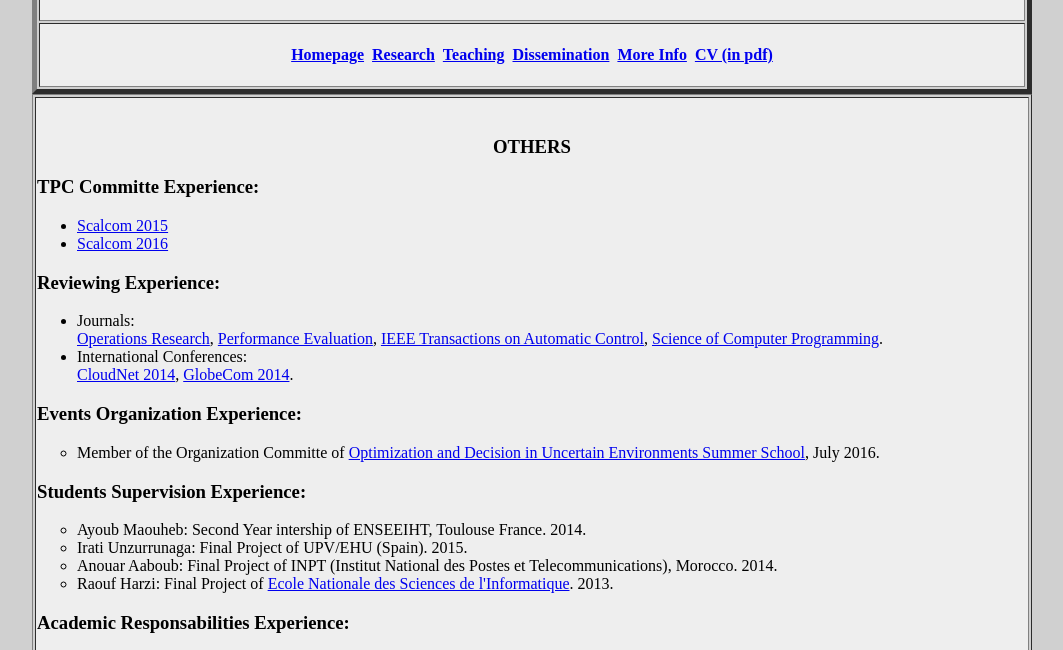
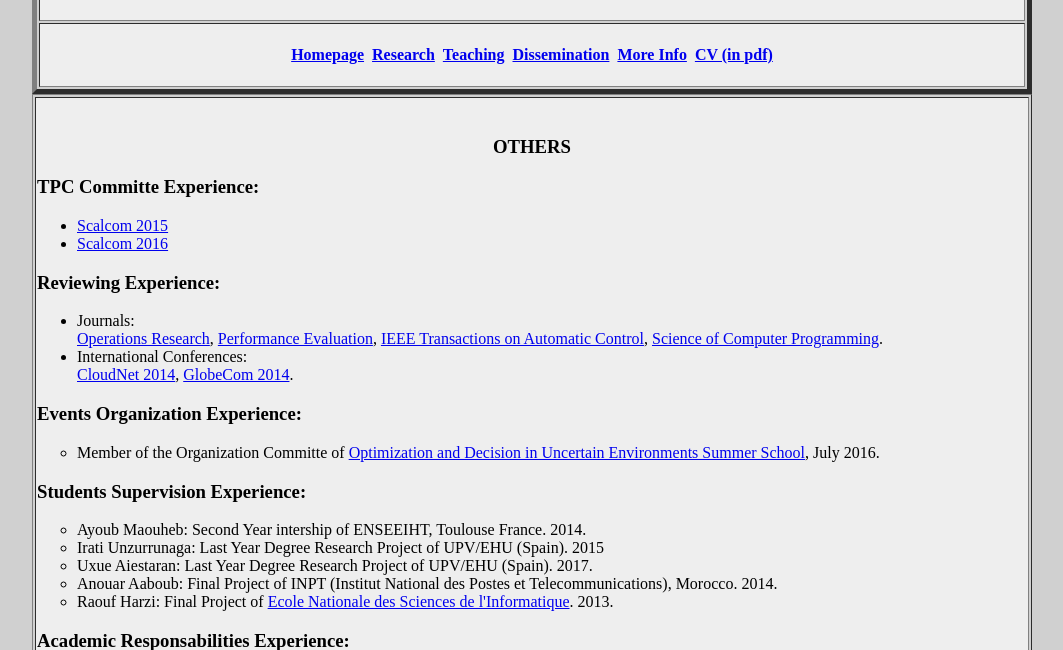
Before and after one commit to josudoncel/josudoncel.github.io, a plain HTML site: page beste.html in a window 1280 px wide. Shown: the part 114-764 px from the top of the page, without its empty margins (108-1171 px from the left). Drawn offline with Linux system fonts and the light colour scheme.

Commit message:
Update beste.html

```diff
--- a/beste.html
+++ b/beste.html
@@ -74,7 +74,8 @@ Member of the Organization Committe of <a href="http://gdrro.lip6.fr/?q=node/131
 <h3> Students Supervision Experience:</h3>
 <ul type="circle">
 <li> Ayoub Maouheb: Second Year intership of ENSEEIHT, Toulouse France. 2014.
-</li><li> Irati Unzurrunaga: Final Project of UPV/EHU (Spain). 2015.
+</li><li> Irati Unzurrunaga: Last Year Degree Research Project of UPV/EHU (Spain). 2015
+</li><li> Uxue Aiestaran: Last Year Degree Research Project of UPV/EHU (Spain). 2017.
 </li><li> Anouar Aaboub: Final Project of INPT (Institut National des Postes et Telecommunications), Morocco. 2014.
 </li><li>
 Raouf Harzi: Final Project of <a href="http://www.ensi.rnu.tn/">Ecole Nationale des Sciences de l'Informatique</a>. 2013.
```
